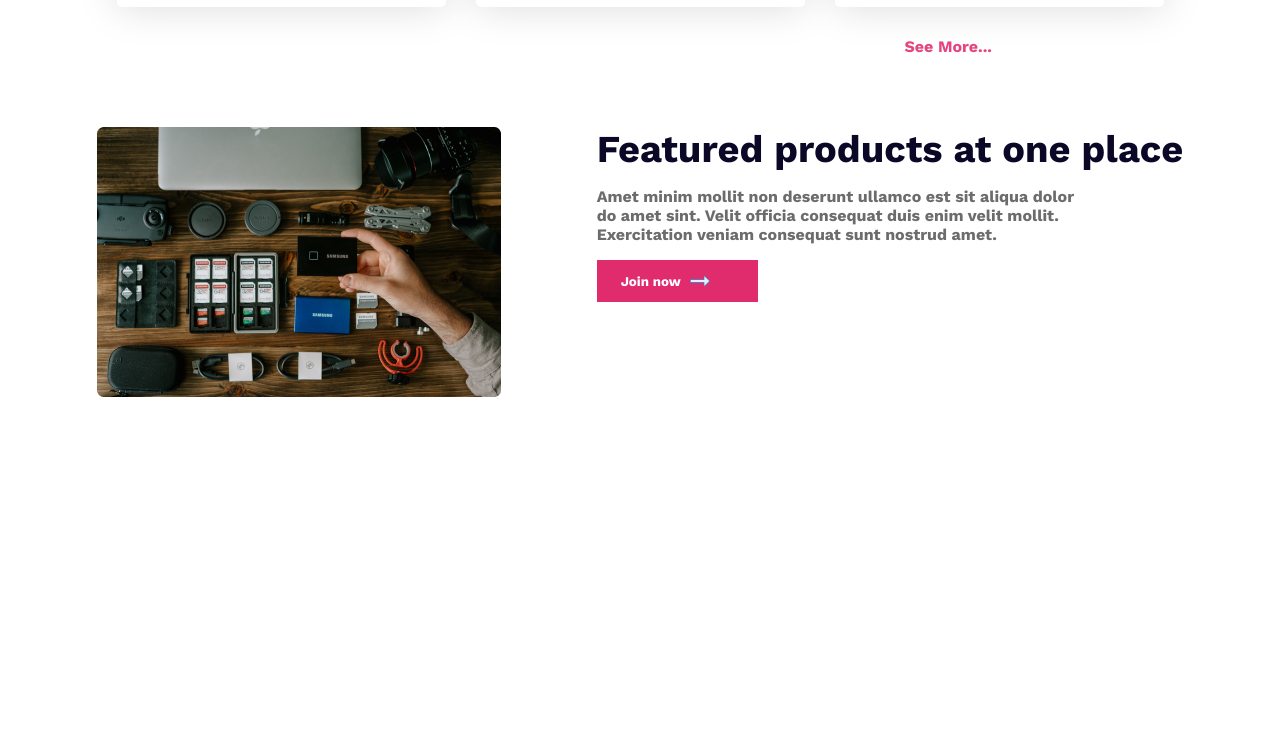
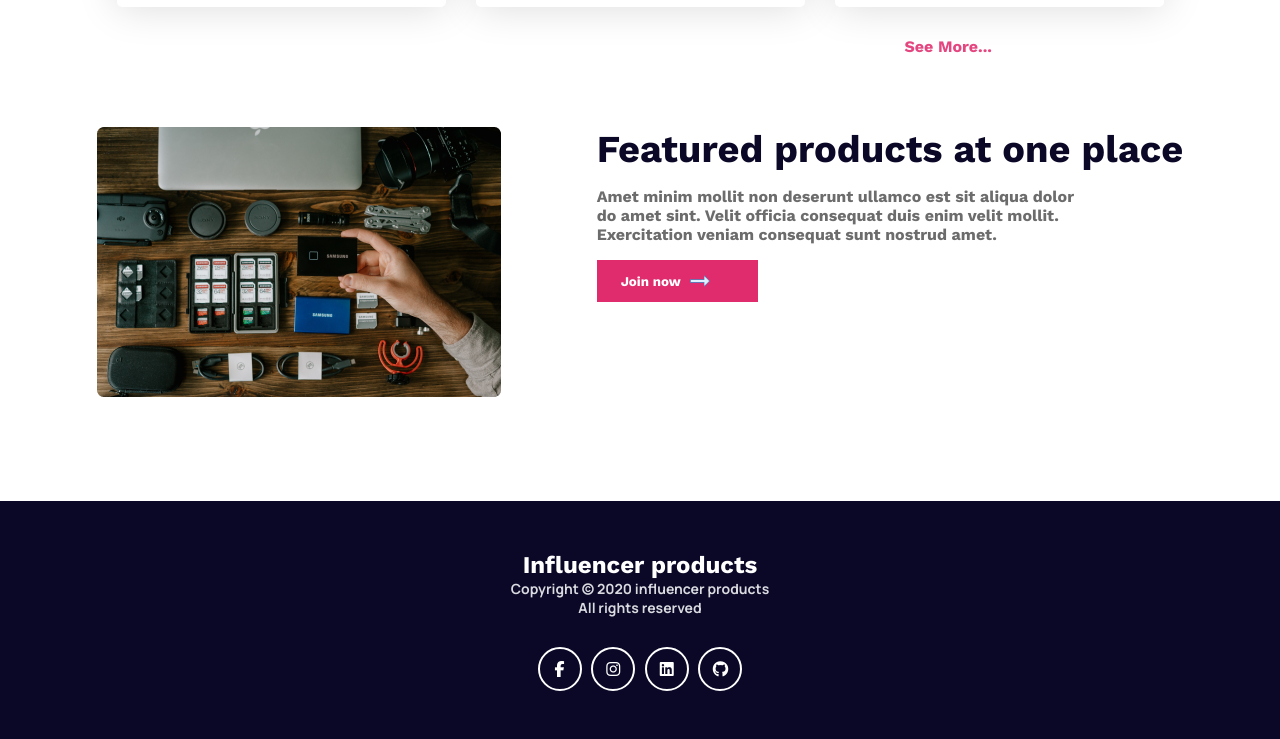
Before and after one commit to zillulofficial/responsive-website-two, a plain HTML site: page index.html in a window 1280 px wide. Shown: the part 2462-3201 px from the top of the page. Before the commit the page ends 2963 px from the top, so only its background shows below. Drawn offline with nearby package versions, Linux system fonts and the light colour scheme.

Commit message:
footer added

```diff
--- a/index.html
+++ b/index.html
@@ -151,8 +151,17 @@
             </div>
         </div>
     </main>
-    <footer>
-
+    <footer class="footer">
+        <h3 class="footer-title">Influencer products</h3>
+        <p class="footer-title2">Copyright © 2020  influencer products</p>
+        <p class="footer-title3">All rights reserved</p>
+        <div class="social-links">
+            <a href="https://www.facebook.com/zill.hossin/" target="_blank"><i class="fab fa-facebook-f"></i> </a>
+            <a href="https://www.instagram.com/zillul_official/" target="_blank"><i class="fab fa-instagram"></i> </a>
+            <a href="https://www.linkedin.com/in/md-zillul-hakim-162311282/" target="_blank"><i
+                    class="fab fa-linkedin"></i> </a>
+            <a href="https://github.com/zillulofficial" target="_blank"><i class="fab fa-github"></i> </a>
+        </div>
     </footer>
 </body>
 
--- a/styles/influencer.css
+++ b/styles/influencer.css
@@ -22,6 +22,7 @@
     gap: 8px;
     align-items: center;
     border-radius: 41px;
+    cursor: pointer;
 }
 
 /* header section */
@@ -116,9 +117,11 @@ li {
 .item {
     margin: 120px auto;
 }
-.item > div{
+
+.item>div {
     justify-content: center;
 }
+
 .item-title {
     color: #3A3A3A;
     text-align: center;
@@ -138,10 +141,13 @@ li {
     background-color: #FFF;
     box-shadow: 0px 0px 40px 0px rgba(0, 0, 0, 0.15);
     transition: all .5s ease;
+    cursor: pointer;
 }
-.card:hover{
+
+.card:hover {
     transform: scale(1.1);
 }
+
 .card-img {
     padding: 15px;
 }
@@ -169,34 +175,39 @@ li {
     padding-left: 15px;
     margin-bottom: 20px;
 }
-.sponsor-plug{
+
+.sponsor-plug {
     width: 55%;
     margin: 0 auto;
     color: rgba(224, 44, 109, 0.87);
     font-weight: 700;
     font-size: 1rem;
+    cursor: pointer;
 }
+
 /* feature styles */
-.feature{
+.feature {
     display: flex;
     justify-content: center;
     gap: 6rem;
     margin-bottom: 6.25rem;
 }
 
-.feature-title{
+.feature-title {
     color: #0A0826;
     font-weight: 700;
     font-size: 2.375rem;
     margin-bottom: 16px;
 }
-.feature-des{
+
+.feature-des {
     color: #6C6C6C;
     width: 501px;
     font-weight: 700;
     margin-bottom: 16px;
 }
-.btn-primary2{
+
+.btn-primary2 {
     background: #E02C6D;
     border: none;
     padding: 10px 24px;
@@ -206,6 +217,54 @@ li {
     align-items: flex-start;
     gap: 8px;
     align-items: center;
+    cursor: pointer;
+}
+
+/* footer style */
+.footer {
+    background-color: #0A0826;
+    text-align: center;
+    align-items: center;
+}
+
+.footer-title {
+    padding-top: 50px;
+    color: #FFF;
+    font-weight: 700;
+    font-size: 1.5rem;
+}
+
+.footer-title2, .footer-title3 {
+    color: #D9DBE1;
+    font-family: Manrope;
+    font-size: .875rem;
+    font-weight: 700;
+
+}
+.footer-title3{
+    margin-bottom: 30px;
+}
+.social-links{
+    display: flex;
+    justify-content:center;
+}
+.social-links a{
+    border: 2px solid white;
+    color: white;
+    width: 40px;
+    height: 40px;
+    display: flex;
+    justify-content: center;
+    align-items: center;
+    border-radius: 50%;
+    text-decoration: none;
+    margin: 0 0.3rem;
+    transition: all 0.5s ease;
+    margin-bottom: 3rem;
+}
+.social-links a:hover{
+    background-color: white;
+    color: #2b2b2b;
 }
 
 /* Responsive */
@@ -241,13 +300,16 @@ li {
     .sponsor-line {
         display: none;
     }
-    .item-container{
+
+    .item-container {
         flex-wrap: wrap;
     }
-    .feature{
+
+    .feature {
         flex-direction: column-reverse;
     }
-    .feature div{
+
+    .feature div {
         margin: 0 auto;
         text-align: center;
     }
@@ -285,16 +347,20 @@ li {
     .sponsor-img {
         flex-direction: column;
     }
-    .item-container{
+
+    .item-container {
         flex-direction: column;
     }
-    .item-container .card{
+
+    .item-container .card {
         margin: 0 auto;
     }
-    .feature{
+
+    .feature {
         flex-direction: column-reverse;
     }
-    .feature div{
+
+    .feature div {
         margin: 0 auto;
         text-align: center;
     }
```
